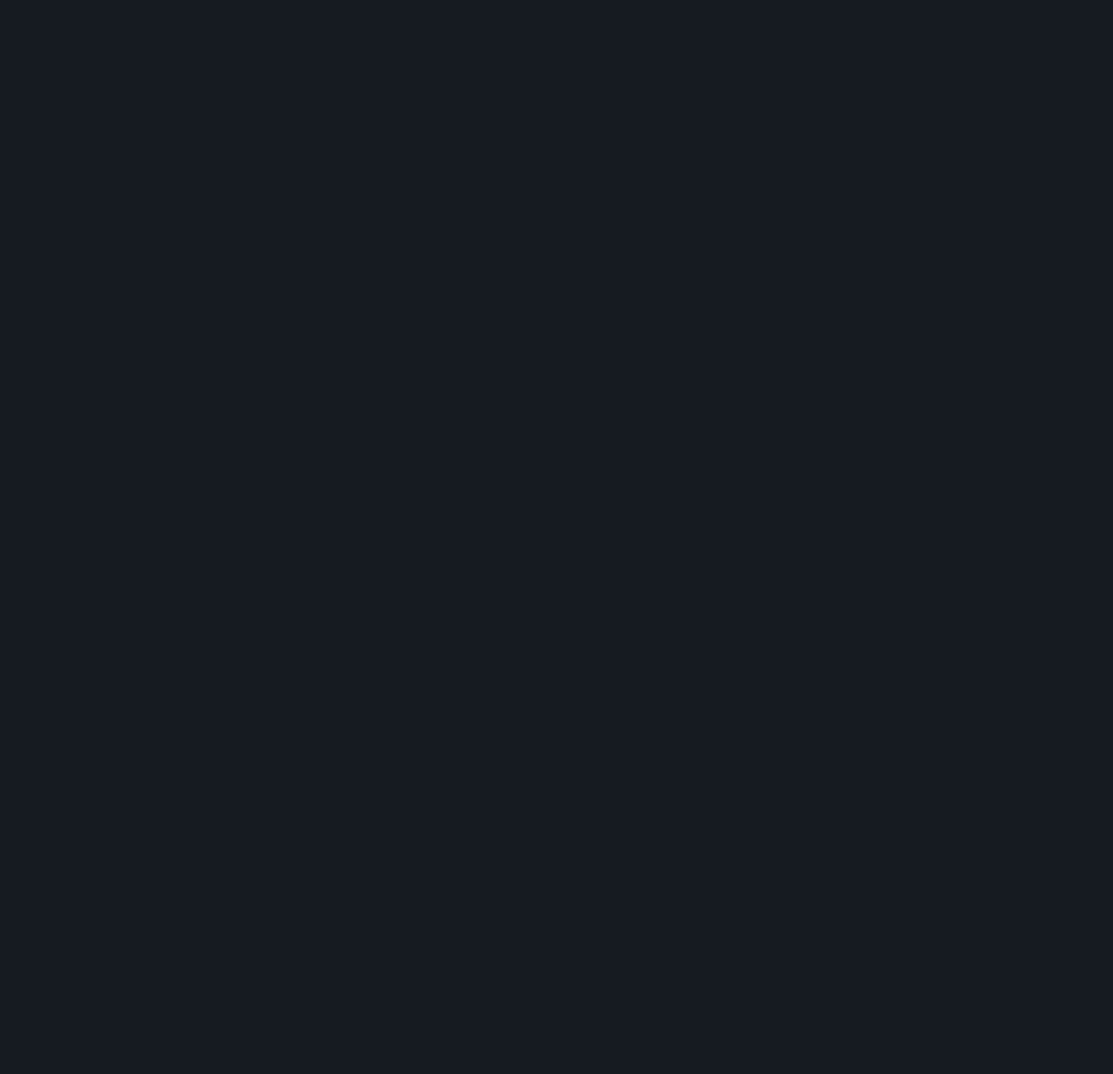
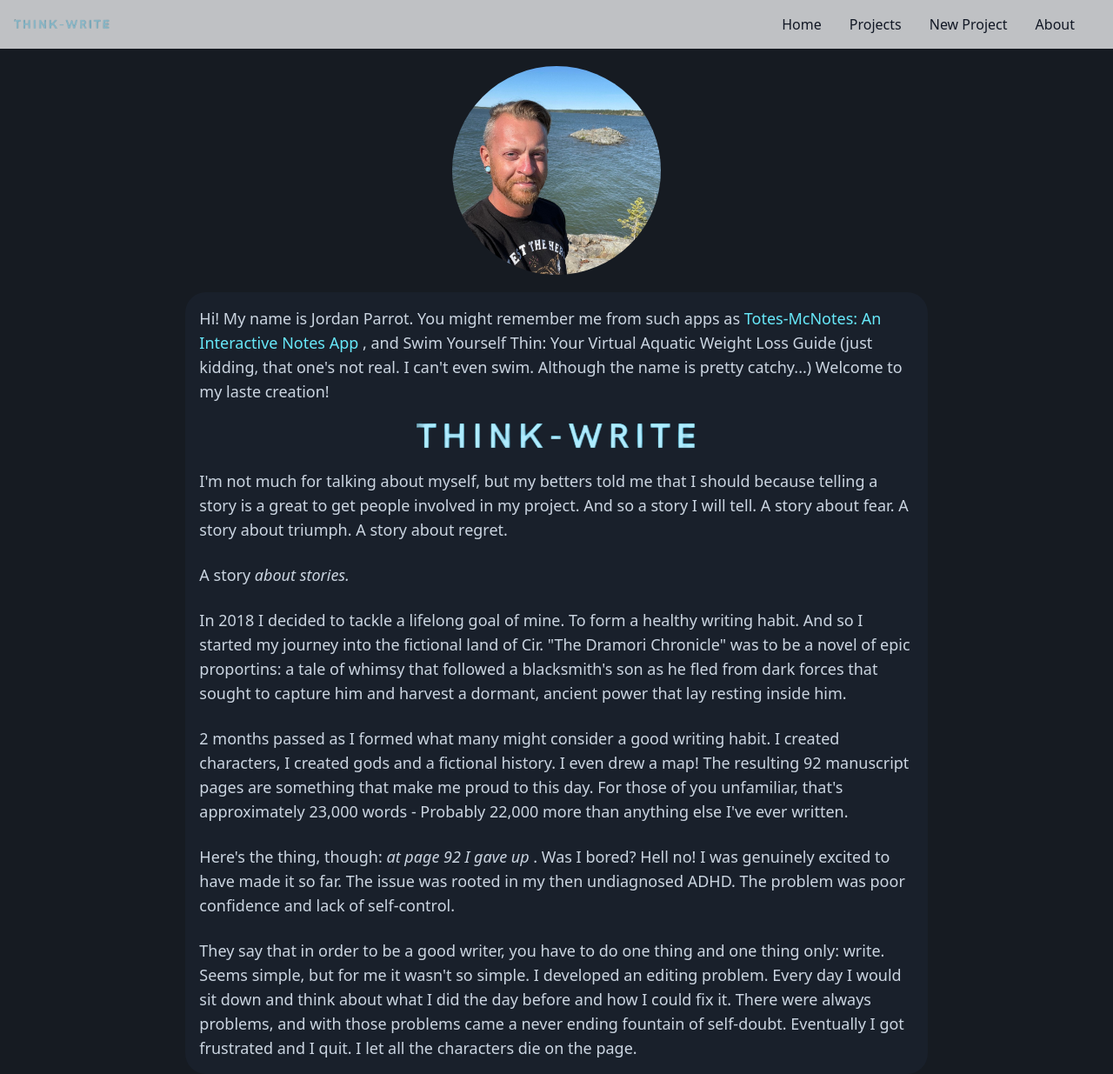
Before and after one commit to parrottjrs/think-write, a React (Vite) app: page /think-write/about in a window 1280 px wide. Before the commit this address had no page. Shown: the whole page at 87% size. Before the commit the page ends 800 px from the top, so only its background shows below. Built offline with nearby package versions, Linux system fonts and the light colour scheme.

Commit message:
About.tsx
More style updates and created about page.

```diff
--- a/src/App.tsx
+++ b/src/App.tsx
@@ -1,9 +1,10 @@
-import React, { useState } from "react";
+import React from "react";
 import { Route, Routes } from "react-router-dom";
 import Projects from "./pages/Projects";
 import Editor from "./pages/Editor";
 import Save from "./pages/Save";
 import Home from "./pages/Home";
+import About from "./pages/About";
 
 export default function App() {
   return (
@@ -12,6 +13,7 @@ export default function App() {
       <Route path="think-write/projects" element={<Projects />} />
       <Route path="think-write/edit/:id" element={<Editor />} />
       <Route path="think-write/edit/:id/save" element={<Save />} />
+      <Route path="think-write/about" element={<About />} />
     </Routes>
   );
 }
--- a/src/components/CreateButton.tsx
+++ b/src/components/CreateButton.tsx
@@ -5,9 +5,9 @@ export default function CreateButton() {
   return (
     <a
       href={`/think-write/edit/${uuid()}`}
-      className="self-center bg-green-600 hover:bg-green-700 text-white font-bold py-2 px-4 border border-green-400 rounded m-5 hover:bg-green-900"
+      className="self-center bg-green-600 hover:bg-green-700 text-white font-bold text-sm md:text-lg py-1 md:py-2 px-2 md:px-4 border border-green-400 rounded  hover:bg-green-900"
     >
-      Create
+      New Project
     </a>
   );
 }
--- a/src/components/DeleteButton.tsx
+++ b/src/components/DeleteButton.tsx
@@ -3,9 +3,9 @@ import { Trash2 } from "lucide-react";
 
 export default function DeleteButton({ onClick }) {
   const width = useRef(window.innerWidth);
-  const size = width.current < 768 ? 20 : 24;
+  const size = width.current < 768 ? 16 : 24;
   return (
-    <button className="align-baseline hover:text-neutral-400" onClick={onClick}>
+    <button className="hover:text-neutral-400" onClick={onClick}>
       <Trash2 size={size} />
     </button>
   );
--- a/src/components/EditButton.tsx
+++ b/src/components/EditButton.tsx
@@ -1,5 +1,4 @@
 import React from "react";
-import { lockCheck } from "../utils/utils";
 
 export default function EditButton({ onClick }) {
   return (
--- a/src/components/Navbar.tsx
+++ b/src/components/Navbar.tsx
@@ -2,6 +2,7 @@ import React, { useRef } from "react";
 import { v4 as uuid } from "uuid";
 import * as DropdownMenu from "@radix-ui/react-dropdown-menu";
 import { Menu } from "lucide-react";
+import words from "../images/logo-just-words.png";
 
 const LinkList = ({ writing }) => {
   return (
@@ -9,8 +10,7 @@ const LinkList = ({ writing }) => {
       <li>
         <a
           href="/think-write/"
-          className="block py-2 pl-3 pr-4 text-white bg-blue-700 rounded md:bg-transparent md:text-blue-700 md:p-0 md:dark:text-blue-500 dark:bg-blue-600 md:dark:bg-transparent"
-          aria-current="page"
+          className="block py-2 pl-3 pr-4 text-gray-900 rounded hover:bg-gray-100 md:hover:bg-transparent md:border-0 md:hover:text-blue-700 md:p-0 dark:text-white md:dark:hover:text-blue-500 dark:hover:bg-gray-700 dark:hover:text-white md:dark:hover:bg-transparent"
         >
           Home
         </a>
@@ -29,9 +29,17 @@ const LinkList = ({ writing }) => {
             href={`/think-write/edit/${uuid()}`}
             className="block py-2 pl-3 pr-4 text-gray-900 rounded hover:bg-gray-100 md:hover:bg-transparent md:border-0 md:hover:text-blue-700 md:p-0 dark:text-white md:dark:hover:text-blue-500 dark:hover:bg-gray-700 dark:hover:text-white md:dark:hover:bg-transparent"
           >
-            Start a Project
+            New Project
           </a>
         )}
+      </li>
+      <li>
+        <a
+          href="/think-write/about"
+          className="block py-2 pl-3 pr-4 text-gray-900 rounded hover:bg-gray-100 md:hover:bg-transparent md:border-0 md:hover:text-blue-700 md:p-0 dark:text-white md:dark:hover:text-blue-500 dark:hover:bg-gray-700 dark:hover:text-white md:dark:hover:bg-transparent"
+        >
+          About
+        </a>
       </li>
     </ul>
   );
@@ -47,35 +55,45 @@ const Dropdown = ({ writing }) => {
       </DropdownMenu.Trigger>
       <DropdownMenu.Portal>
         <DropdownMenu.Content>
+          <div className="rounded bg-sky-700/75">
             <DropdownMenu.Item>
               <a
                 href="/think-write/"
-              className="block py-2 pl-3 pr-4 text-white bg-blue-700 rounded md:bg-transparent md:text-blue-700 md:p-0 md:dark:text-blue-500 dark:bg-blue-600 md:dark:bg-transparent"
-              aria-current="page"
+                className="block pt-2 pb-1 pl-3 pr-4 text-gray-900 md:hover:bg-transparent md:border-0 md:hover:text-blue-700 md:p-0 dark:text-white md:dark:hover:text-blue-500 dark:hover:bg-gray-700 dark:hover:text-white md:dark:hover:bg-transparent"
               >
                 Home
               </a>
             </DropdownMenu.Item>
-          <DropdownMenu.Separator />
+            <DropdownMenu.Separator className="h-px bg-gray-900 my-1 mx-2 opacity-50" />
             <DropdownMenu.Item>
               <a
                 href="/think-write/projects"
-              className="block py-2 pl-3 pr-4 text-gray-900 rounded hover:bg-gray-100 md:hover:bg-transparent md:border-0 md:hover:text-blue-700 md:p-0 dark:text-white md:dark:hover:text-blue-500 dark:hover:bg-gray-700 dark:hover:text-white md:dark:hover:bg-transparent"
+                className="block py-1 pl-3 pr-4 text-gray-900 hover:bg-gray-100 md:hover:bg-transparent md:border-0 md:hover:text-blue-700 md:p-0 dark:text-white md:dark:hover:text-blue-500 dark:hover:bg-gray-700 dark:hover:text-white md:dark:hover:bg-transparent"
               >
                 Projects
               </a>
             </DropdownMenu.Item>
-          <DropdownMenu.Separator />
+            <DropdownMenu.Separator className="h-px bg-gray-900 my-1 mx-2 opacity-50" />
             <DropdownMenu.Item>
               {!writing && (
                 <a
                   href={`/think-write/edit/${uuid()}`}
-                className="block py-2 pl-3 pr-4 text-gray-900 rounded hover:bg-gray-100 md:hover:bg-transparent md:border-0 md:hover:text-blue-700 md:p-0 dark:text-white md:dark:hover:text-blue-500 dark:hover:bg-gray-700 dark:hover:text-white md:dark:hover:bg-transparent"
+                  className="block py-1 pl-3 pr-4 text-gray-900  hover:bg-gray-100 md:hover:bg-transparent md:border-0 md:hover:text-blue-700 md:p-0 dark:text-white md:dark:hover:text-blue-500 dark:hover:bg-gray-700 dark:hover:text-white md:dark:hover:bg-transparent"
                 >
-                Start a Project
+                  New Project
                 </a>
               )}
             </DropdownMenu.Item>
+            <DropdownMenu.Separator className="h-px bg-gray-900 my-1 mx-2 opacity-50" />
+            <DropdownMenu.Item>
+              <a
+                href={"/think-write/about"}
+                className="block pt-1 pb-2 pl-3 pr-4 text-gray-900  hover:bg-gray-100 md:hover:bg-transparent md:border-0 md:hover:text-blue-700 md:p-0 dark:text-white md:dark:hover:text-blue-500 dark:hover:bg-gray-700 dark:hover:text-white md:dark:hover:bg-transparent"
+              >
+                About
+              </a>
+            </DropdownMenu.Item>
+          </div>
         </DropdownMenu.Content>
       </DropdownMenu.Portal>
     </DropdownMenu.Root>
@@ -86,13 +104,15 @@ export default function Navbar({ writing }) {
   const width = useRef(window.innerWidth);
 
   return (
-    <div className="bg-neutral-900 sticky top-0">
+    <div className="bg-neutral-900 sticky top-0 opacity-75">
       <nav className="border-gray-200 bg-gray-50 dark:bg-gray-800 dark:border-gray-700">
         <div className="max-w-screen-xl flex flex-wrap items-center justify-between mx-auto p-4">
           <a href="/think-write/" className="flex items-center">
-            <span className="text-sm md:text-3xl px-3 md:px-7 font-semibold whitespace-nowrap dark:text-white">
-              Think-Write
-            </span>
+            <img
+              src={words}
+              className="h-3
+        "
+            />
           </a>
           <div
             className="w-full contents md:block md:w-auto px-7"
--- a/src/components/ProjectList.tsx
+++ b/src/components/ProjectList.tsx
@@ -21,13 +21,13 @@ export default function ProjectList() {
     const { id, title, modified } = project;
     return (
       <React.Fragment key={id}>
-        <div className="text-xs md:text-lg text-sky-600   p-4 bg-slate-700 border-gray-500 border-b">
+        <div className="flex items-center text-xs md:text-lg text-sky-600 p-2 md:p-4 bg-slate-700 border-gray-500 border-b">
           {title ? title : "Untitled Project"}
         </div>
-        <div className="text-xs md:text-lg text-sky-600 p-4 bg-slate-700  border-b border-gray-500 ">
+        <div className="flex items-center text-xs md:text-lg text-sky-600 p-2 md:p-4 bg-slate-700  border-b border-gray-500 ">
           {modified}
         </div>
-        <div className="flex p-4 border-b  border-gray-500 bg-slate-700">
+        <div className="flex items-center p-2 md:py-4 md:pl-2 border-b  border-gray-500 bg-slate-700">
           <NavigateToEdit id={id} />
           <DeleteButton onClick={() => deleteProject(id)} />
         </div>
--- /dev/null
+++ b/src/pages/About.tsx
@@ -0,0 +1,82 @@
+import React from "react";
+import Navbar from "../components/Navbar";
+import jordan from "../images/jordan.jpeg";
+import words from "../images/logo-just-words.png";
+export default function About() {
+  return (
+    <div>
+      <Navbar writing={false} />
+      <img
+        src={jordan}
+        className="w-36 h-36 m-auto my-5 md:h-60 md:w-60 animate-fade rounded-full
+        "
+      />
+      <div className="p-4 w-2/3 self-center m-auto bg-slate-800/40 rounded-3xl">
+        <p className="text-xs md:text-lg text-slate-300 font-thin">
+          Hi! My name is Jordan Parrot. You might remember me from such apps as{" "}
+          <a
+            className="text-cyan-300 hover:text-cyan-600 "
+            href="https://github.com/parrottjrs/totes-mcnotes#hi-my-name-is-jordan-and-welcome-to-totes-mcnotes"
+          >
+            Totes-McNotes: An Interactive Notes App
+          </a>{" "}
+          , and Swim Yourself Thin: Your Virtual Aquatic Weight Loss Guide (just
+          kidding, that one's not real. I can't even swim. Although the name is
+          pretty catchy...) Welcome to my laste creation!
+        </p>
+
+        <img
+          src={words}
+          className=" m-auto my-5
+        "
+        />
+        <p className="text-xs md:text-lg text-slate-300 font-thin">
+          I'm not much for talking about myself, but my betters told me that I
+          should because telling a story is a great to get people involved in my
+          project. And so a story I will tell. A story about fear. A story about
+          triumph. A story about regret.
+        </p>
+        <br />
+        <p className="text-xs md:text-lg text-slate-300 font-thin">
+          A story <span className="italic">about stories.</span>
+        </p>
+        <br />
+        <p className="text-xs md:text-lg text-slate-300 font-thin">
+          In 2018 I decided to tackle a lifelong goal of mine. To form a healthy
+          writing habit. And so I started my journey into the fictional land of
+          Cir. "The Dramori Chronicle" was to be a novel of epic proportins: a
+          tale of whimsy that followed a blacksmith's son as he fled from dark
+          forces that sought to capture him and harvest a dormant, ancient power
+          that lay resting inside him.
+        </p>
+        <br />
+        <p className="text-xs md:text-lg text-slate-300 font-thin">
+          2 months passed as I formed what many might consider a good writing
+          habit. I created characters, I created gods and a fictional history. I
+          even drew a map! The resulting 92 manuscript pages are something that
+          make me proud to this day. For those of you unfamiliar, that's
+          approximately 23,000 words - Probably 22,000 more than anything else
+          I've ever written.
+        </p>
+        <br />
+        <p className="text-xs md:text-lg text-slate-300 font-thin">
+          Here's the thing, though:{" "}
+          <span className="italic">at page 92 I gave up</span> . Was I bored?
+          Hell no! I was genuinely excited to have made it so far. The issue was
+          rooted in my then undiagnosed ADHD. The problem was poor confidence
+          and lack of self-control.
+        </p>
+        <br />
+        <p className="text-xs md:text-lg text-slate-300 font-thin">
+          They say that in order to be a good writer, you have to do one thing
+          and one thing only: write. Seems simple, but for me it wasn't so
+          simple. I developed an editing problem. Every day I would sit down and
+          think about what I did the day before and how I could fix it. There
+          were always problems, and with those problems came a never ending
+          fountain of self-doubt. Eventually I got frustrated and I quit. I let
+          all the characters die on the page.
+        </p>
+      </div>
+    </div>
+  );
+}
```
Also changed, not shown: src/components/NavigateToEdit.tsx (+3 -6 lines), src/pages/Home.tsx (+5 -3 lines), src/pages/Projects.tsx (+11 -5 lines), src/images/jordan.jpeg (added), src/images/logo-just-words.png (added). Lines whose indentation alone changed are shown as unchanged.
